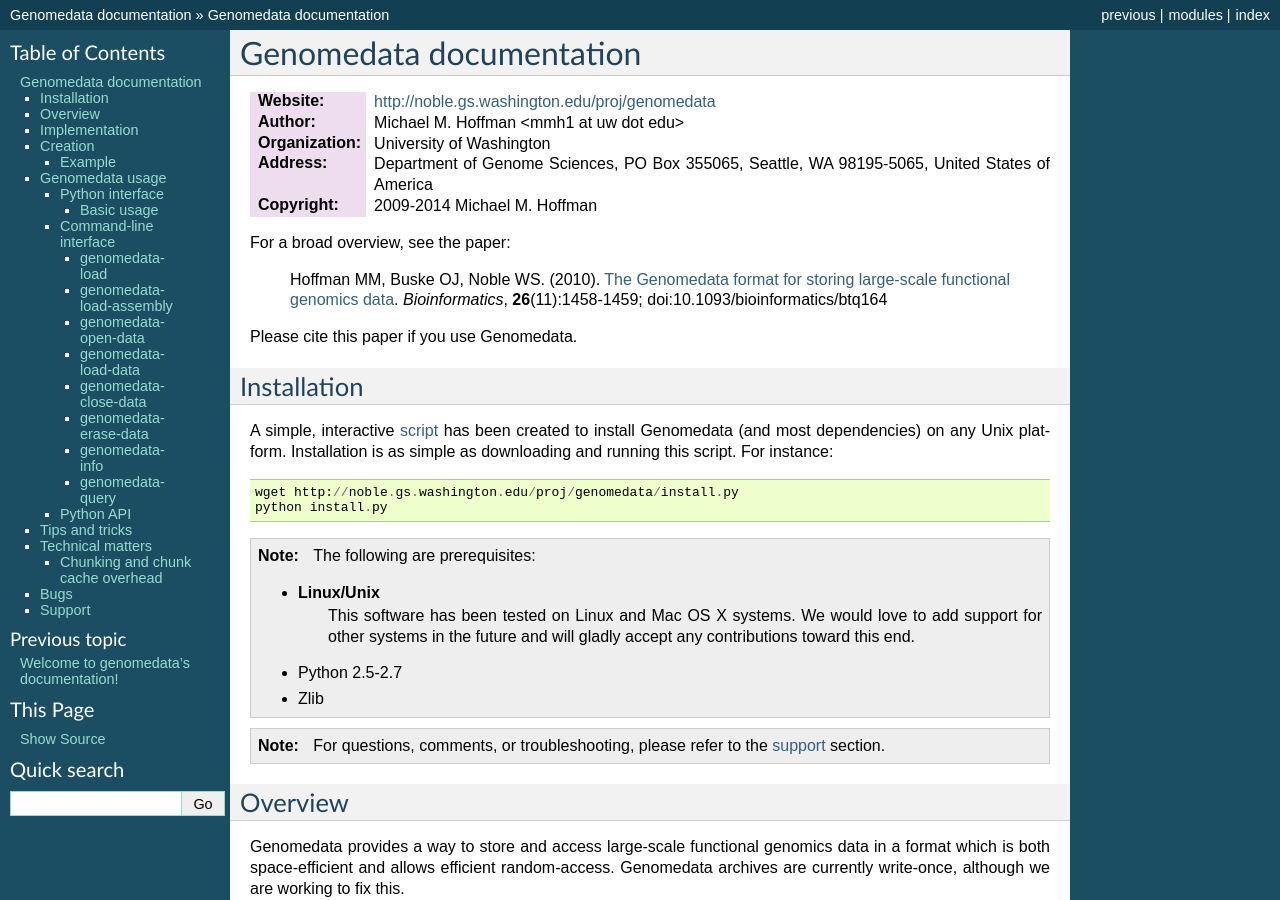
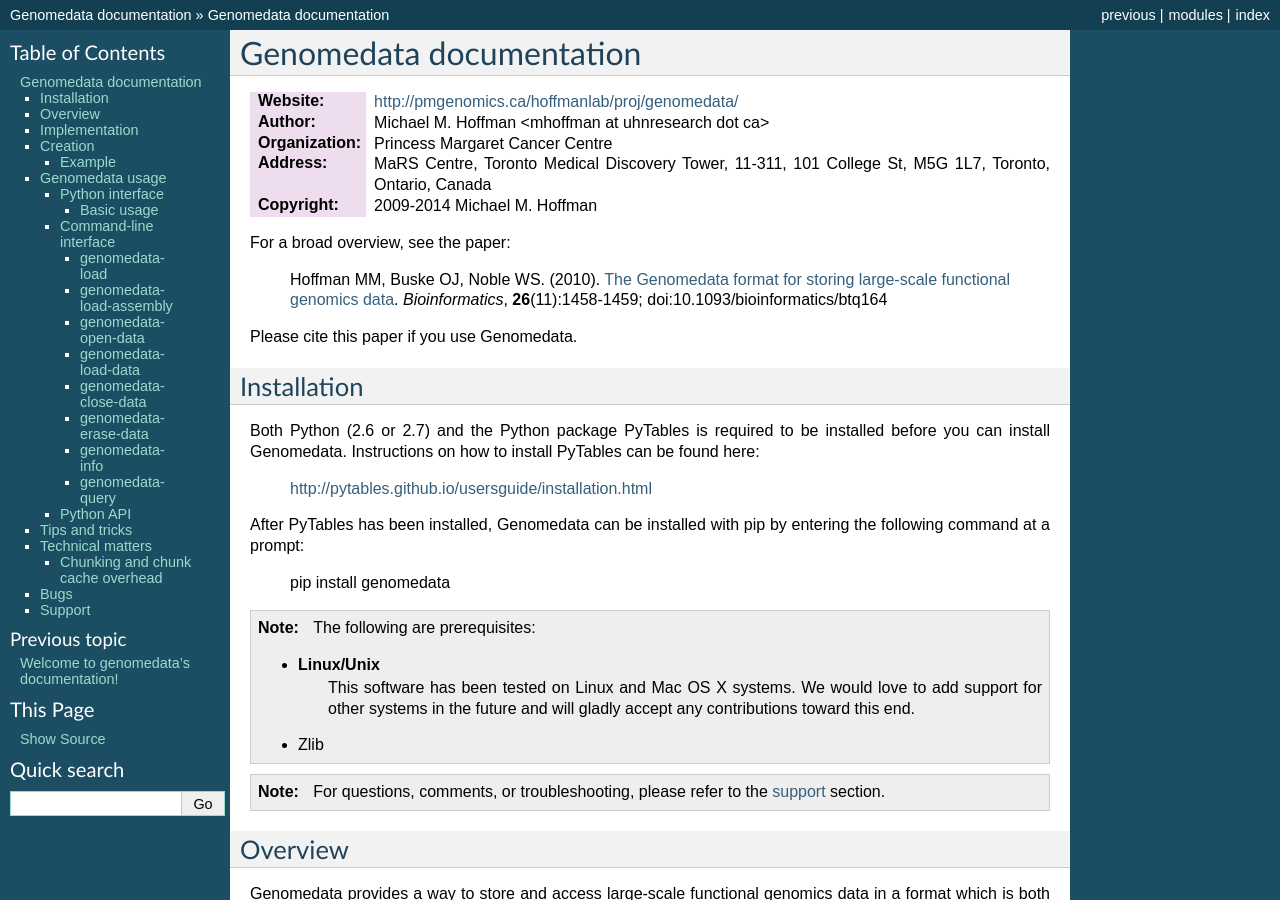
Before and after one commit to hoffmangroup/genomedata, a Sphinx documentation site: the page built from doc/genomedata.rst, in a window 1280 px wide and 900 px high. Built offline with Sphinx 7.4.7, drawn with Linux system fonts in a browser that asks for light colours; some of the changed text lies outside the part shown.

Commit message:
Change installation instructions and updated links to new websites

```diff
--- a/doc/genomedata.rst
+++ b/doc/genomedata.rst
@@ -1,10 +1,13 @@
 ==================================
 Genomedata |version| documentation
 ==================================
-:Website: http://noble.gs.washington.edu/proj/genomedata
-:Author: Michael M. Hoffman <mmh1 at uw dot edu>
-:Organization: University of Washington
-:Address: Department of Genome Sciences, PO Box 355065, Seattle, WA 98195-5065, United States of America
+:Website: http://pmgenomics.ca/hoffmanlab/proj/genomedata/
+:Author: Michael M. Hoffman <mhoffman at uhnresearch dot ca>
+:Organization: Princess Margaret Cancer Centre
+:Address: MaRS Centre, Toronto Medical Discovery Tower, 11-311,
+    101 College St,
+    M5G 1L7,
+    Toronto, Ontario, Canada
 :Copyright: 2009-2014 Michael M. Hoffman
 
 For a broad overview, see the paper:
@@ -22,14 +25,16 @@
 Installation
 ============
 
-A simple, interactive script_ has been created to install Genomedata
-(and most dependencies) on any Unix platform. Installation is as
-simple as downloading and running this script. For instance::
+Both Python (2.6 or 2.7) and the Python package PyTables is required to be
+installed before you can install Genomedata.  Instructions on how to install
+PyTables can be found here:
 
-  wget http://noble.gs.washington.edu/proj/genomedata/install.py
-  python install.py
+    http://pytables.github.io/usersguide/installation.html
 
-.. _script: http://noble.gs.washington.edu/proj/genomedata/install.py
+After PyTables has been installed, Genomedata can be installed with pip by
+entering the following command at a prompt:
+
+    pip install genomedata
 
 .. note::
   The following are prerequisites:
@@ -38,7 +43,6 @@
       This software has been tested on Linux and Mac OS X systems.
       We would love to add support for other systems in the future and
       will gladly accept any contributions toward this end.
-  - Python 2.5-2.7
   - Zlib
 
 .. note:: For questions, comments, or troubleshooting, please refer to
@@ -630,7 +634,7 @@
 If you want to **report a bug or request a feature**, please do so using
 our issue tracker:
 
-  http://code.google.com/p/genomedata/issues/list
+  https://bitbucket.org/hoffmanlab/genomedata/issues
 
 For other support with Genomedata, or to provide feedback, please write
 contact the authors directly. We are interested in all comments regarding the
```
Also changed, not shown: 1 other file.
